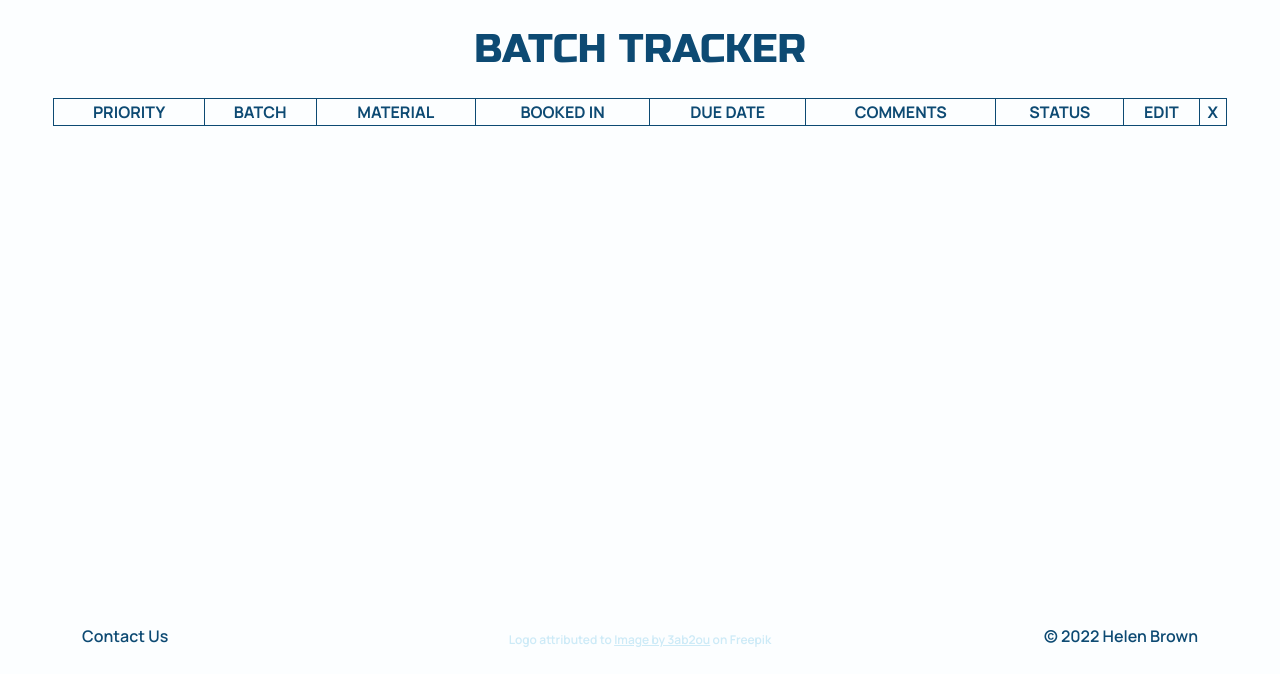
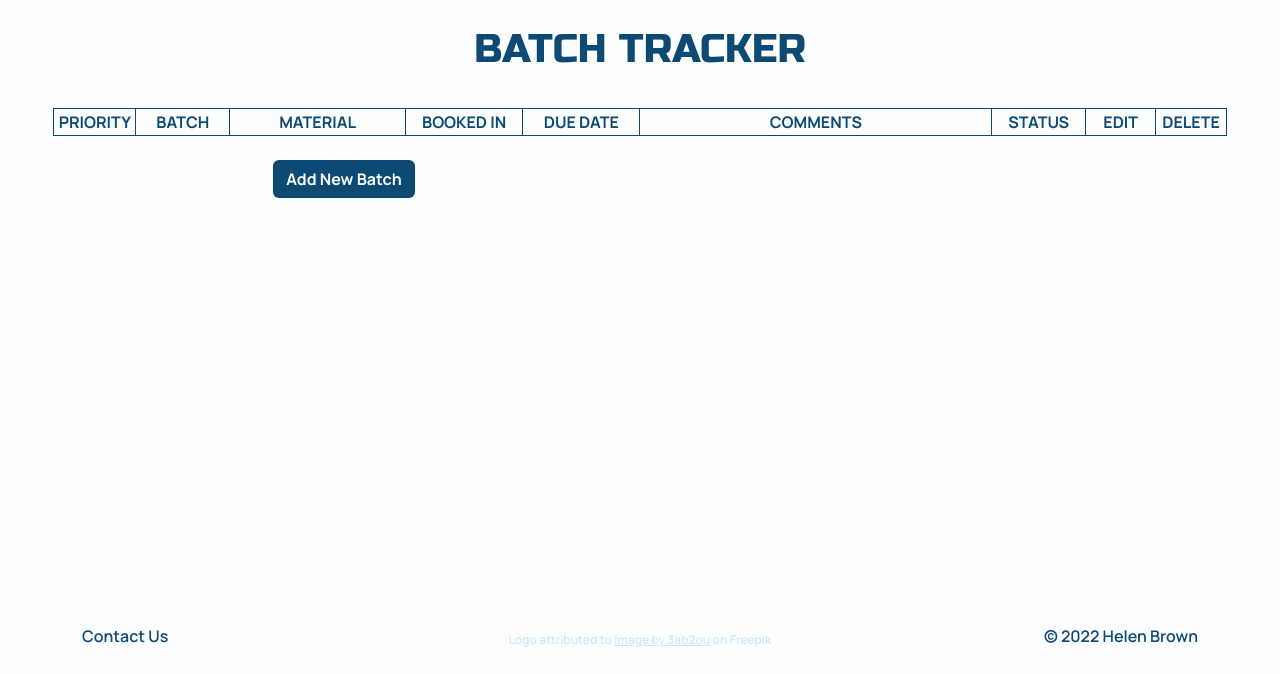
Before and after one commit to Porsil/lab-boss, a Django app: page /tracker in a window 1280 px wide. Shown: the part 126-800 px from the top of the page. Run offline with Django 3.2, Linux system fonts and the light colour scheme; a user stored in the database is signed in; tables that the repository leaves empty hold one stand-in row (values such as "Sample post"); lists and menus that the app fills with data are empty; some libraries are stand-ins or nearby versions; grey boxes are pictures that could not be loaded.

Commit message:
style: add style to tracker.html

```diff
--- a/static/css/style.css
+++ b/static/css/style.css
@@ -11,6 +11,7 @@ body {
     color: rgb(13, 74, 115);
     text-decoration: none;
     background-color: rgb(252, 254, 255);
+    margin-bottom: -50px;
 }
 
 /* navbar */
@@ -189,7 +190,7 @@ footer {
     font-family: 'Russo One', sans-serif;
     text-transform: uppercase;
     margin-top: 25px;
-    margin-bottom: 25px;
+    margin-bottom: 35px;
 }
 
 /* Tracker */
@@ -212,9 +213,66 @@ footer {
 
 .batch-table-contents:hover {
     background-color: rgba(14, 99, 148, 0.25);
-    text-decoration: underline;
 }
 
 table tr:nth-child(even){
     background-color: rgba(14, 99, 148, 0.1);
 }
+
+.table-priority-column {
+    width: 7%;
+}
+
+.table-batch-column, .table-status-column {
+    width: 8%;
+}
+
+.table-material-column {
+    width: 15%;
+}
+
+.table-date-column {
+    width: 10%;
+}
+
+.table-modify-column {
+    width: 6%;
+}
+
+.page-button {
+    font-weight: 700;
+    background-color: rgb(13, 74, 115);
+    color: rgb(252, 254, 255);
+}
+
+.page-button:hover {
+    background-color: rgb(252, 254, 255);
+    border-color: rgb(13, 74, 115);
+    color: rgb(13, 74, 115);
+}
+
+.icon-button {
+    color: rgba(14, 99, 148, 0.75);
+}
+
+.icon-button:hover {
+    color: rgb(13, 74, 115);
+}
+
+/* Pagination */
+
+.pagination-link {
+    margin-left: 3px;
+    margin-right: 3px;
+    text-decoration: none;
+    color: rgb(13, 74, 115);
+}
+
+.pagination-link:hover {
+    color: rgb(103, 199, 237);
+}
+
+.current {
+    margin-left: 10px;
+    margin-right: 10px;
+}
--- a/templates/base.html
+++ b/templates/base.html
@@ -17,9 +17,7 @@
     <link href="https://cdn.jsdelivr.net/npm/bootstrap@5.3.0-alpha1/dist/css/bootstrap.min.css" rel="stylesheet"
         integrity="sha384-GLhlTQ8iRABdZLl6O3oVMWSktQOp6b7In1Zl3/Jr59b6EGGoI1aFkw7cmDA6j6gD" crossorigin="anonymous">
     <!-- Font Awesome -->
-    <link rel="stylesheet"
-        href="https://cdn.jsdelivr.net/npm/@fortawesome/fontawesome-free@6.2.1/css/fontawesome.min.css"
-        integrity="sha384-QYIZto+st3yW+o8+5OHfT6S482Zsvz2WfOzpFSXMF9zqeLcFV0/wlZpMtyFcZALm" crossorigin="anonymous">
+    <script src="https://kit.fontawesome.com/596ce5d4b1.js" crossorigin="anonymous"></script>
     <!-- Favicon -->
     <link rel="icon" type="image/png" sizes="32x32"
         href="https://res.cloudinary.com/dzgzb3yx8/image/upload/v1673646590/lab-boss/favicon_dhb73c.png">
--- /dev/null
+++ b/templates/paginator.html
@@ -0,0 +1,21 @@
+<!-- Code taken from Django Documentation on Pagination -->
+
+{%  if is_paginated  %}
+<div class="col-7">
+    <div class="pagination justify-content-end mt-4">
+        <span class="step-links">
+            {% if page_obj.has_previous %}
+            <a class="pagination-link" href="?page=1">First</a>
+            <a class="pagination-link" href="?page={{ page_obj.previous_page_number }}">Previous</a>
+            {% endif %}
+            <span class="current">
+                Page {{ page_obj.number }} of {{ page_obj.paginator.num_pages }}
+            </span>
+            {% if page_obj.has_next %}
+            <a class="pagination-link" href="?page={{ page_obj.next_page_number }}">Next</a>
+            <a class="pagination-link" href="?page={{ page_obj.paginator.num_pages }}">Last</a>
+            {% endif %}
+        </span>
+    </div>
+</div>
+{%  endif  %}
--- a/templates/tracker.html
+++ b/templates/tracker.html
@@ -11,31 +11,48 @@
     <div class="row">
         <table class="col-11 batch-table text-center">
             <tr class="batch-table-headings">
-                <th>Priority</th>
-                <th>Batch</th>
-                <th>Material</th>
-                <th>Booked In</th>
-                <th>Due Date</th>
+                <th class="table-priority-column">Priority</th>
+                <th class="table-batch-column">Batch</th>
+                <th class="table-material-column">Material</th>
+                <th class="table-date-column">Booked In</th>
+                <th class="table-date-column">Due Date</th>
                 <th>Comments</th>
-                <th>Status</th>
-                <th>Edit</th>
-                <th>X</th>
+                <th class="table-status-column">Status</th>
+                <th class="table-modify-column">Edit</th>
+                <th class="table-modify-column">Delete</th>
             </tr>
             {% for batch in batch_list %}
             <tr class="batch-table-contents">
-                <td>{{ batch.priority }}</td>
+                <td>
+                    {% if batch.priority == True %}
+                    <i class="fa-solid fa-circle-exclamation"></i>
+                    {% endif %}
+                </td>
                 <td>{{ batch.batch }}</td>
                 <td>{{ batch.material }}</td>
-                <td>{{ batch.booked_in }}</td>
-                <td>{{ batch.due_date }}</td>
+                <td>{{ batch.booked_in|date:"d M Y" }}</td>
+                <td>{{ batch.due_date|date:"d M Y" }}</td>
                 <td>{{ batch.comments }}</td>
                 <td>{{ batch.status }}</td>
-                <td>Edit</td>
-                <td>X</td>
+                <td>
+                    <a class="icon-button" href="#"><i class="fa-solid fa-pencil"></i></a>
+                </td>
+                <td>
+                    <a class="icon-button" href="#"><i class="fa-solid fa-square-xmark"></i></a>
+                </td>
             </tr>
             {% endfor %}
         </table>
     </div>
+    <div class="row">
+        {% include "paginator.html" %}
+        <div class="col-4 mt-4 text-end">
+            <a href="#" class="btn page-button">
+                Add New Batch
+            </a>
+        </div>
+    </div>
+
 </div>
 
 {%endblock%}
--- a/tracker/views.py
+++ b/tracker/views.py
@@ -19,4 +19,4 @@ class BatchList(LoginRequiredMixin, generic.ListView):
     model = Batch
     queryset = Batch.objects.filter(status='To Test').order_by('-priority', 'booked_in', 'batch')
     template_name = 'tracker.html'
-    paginate_by = 50
+    paginate_by = 20
```
